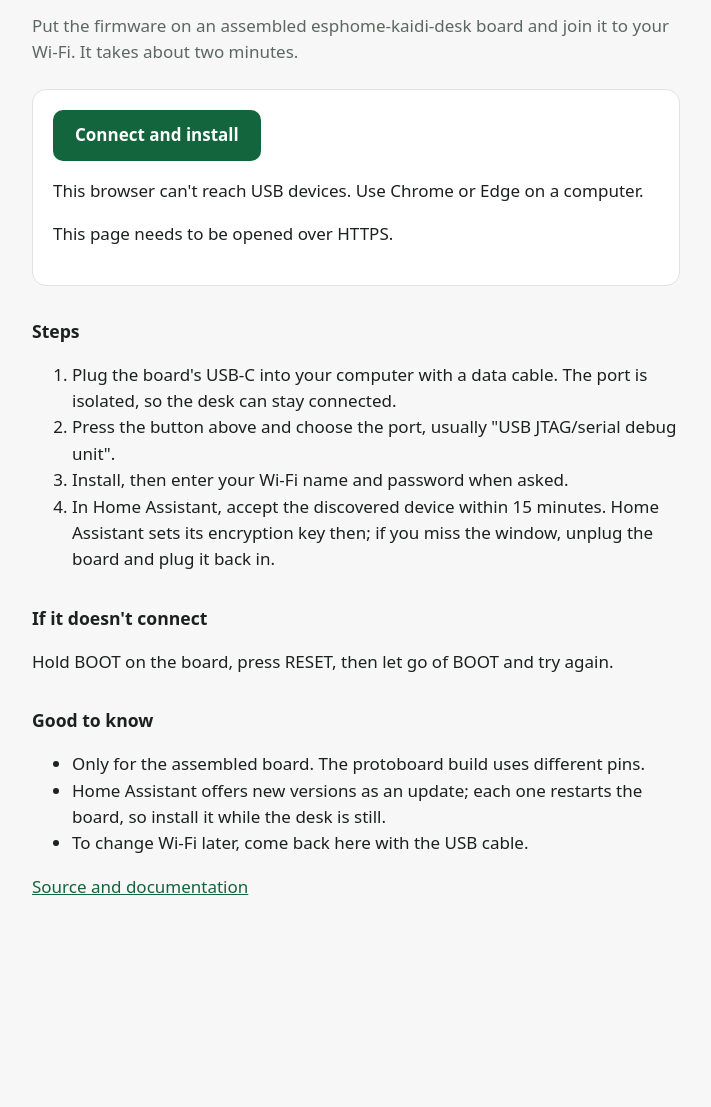
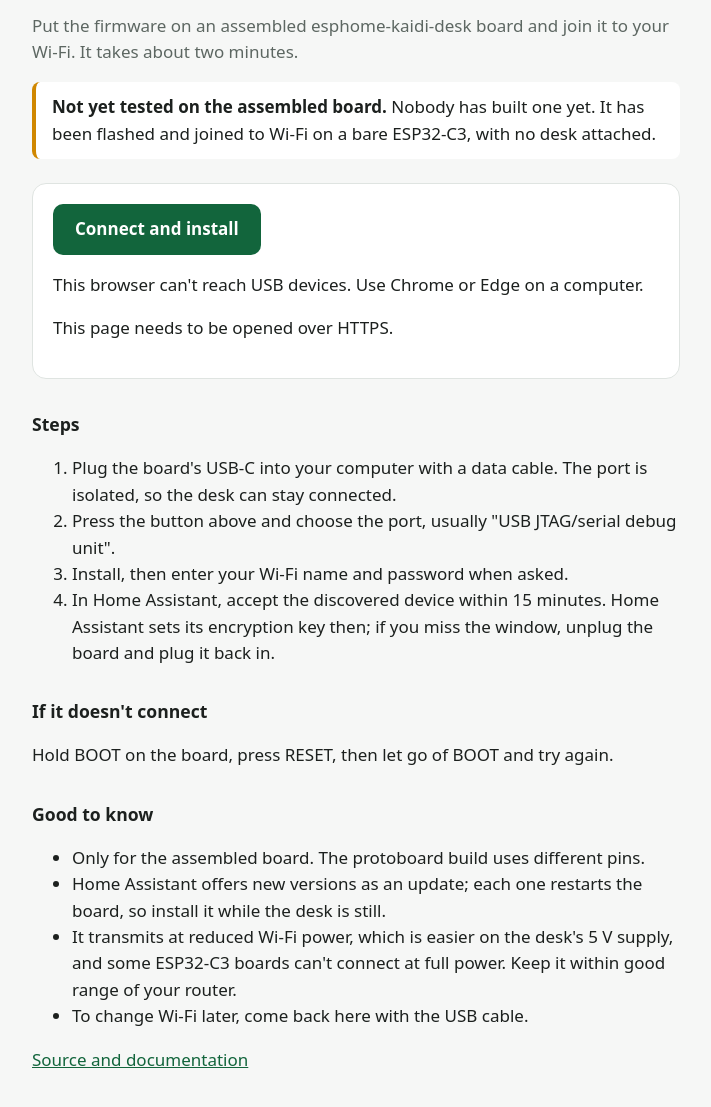
Before and after one commit to clintval/esphome-kaidi-desk, a plain HTML site: page web/index.html in a window 1280 px wide. Shown: the part 503-1610 px from the top of the page, without its empty margins (284-995 px from the left). Before the commit the page ends 1484 px from the top, so only its background shows below. Drawn offline with Linux system fonts and the light colour scheme.

Commit message:
fix: lower the wi-fi power and warn that the installer is untested

```diff
--- a/web/index.html
+++ b/web/index.html
@@ -23,6 +23,7 @@ p, li { color: var(--fg); }
 button { font: inherit; font-weight: 600; color: #fff; background: #12653c; border: 0; border-radius: 10px; padding: 12px 22px; cursor: pointer; }
 button:focus-visible { outline: 3px solid var(--accent); outline-offset: 2px; }
 a { color: var(--accent); }
+.warning { border-left: 4px solid #d08700; background: var(--card); border-radius: 8px; padding: 12px 16px; }
 </style>
 </head>
 <body>
@@ -30,6 +31,8 @@ a { color: var(--accent); }
 <img src="board.png" alt="The assembled dongle board" width="1800" height="1150">
 <h1>Kaidi Desk Installer</h1>
 <p class="lead">Put the firmware on an assembled esphome-kaidi-desk board and join it to your Wi-Fi. It takes about two minutes.</p>
+
+<p class="warning"><strong>Not yet tested on the assembled board.</strong> Nobody has built one yet. It has been flashed and joined to Wi-Fi on a bare ESP32-C3, with no desk attached.</p>
 
 <div class="card">
 <esp-web-install-button manifest="firmware/manifest.json">
@@ -55,6 +58,7 @@ a { color: var(--accent); }
 <ul>
 <li>Only for the assembled board. The protoboard build uses different pins.</li>
 <li>Home Assistant offers new versions as an update; each one restarts the board, so install it while the desk is still.</li>
+<li>It transmits at reduced Wi-Fi power, which is easier on the desk's 5 V supply, and some ESP32-C3 boards can't connect at full power. Keep it within good range of your router.</li>
 <li>To change Wi-Fi later, come back here with the USB cable.</li>
 </ul>
 <p><a href="https://github.com/clintval/esphome-kaidi-desk">Source and documentation</a></p>
```
Also changed, not shown: 5 other files.
